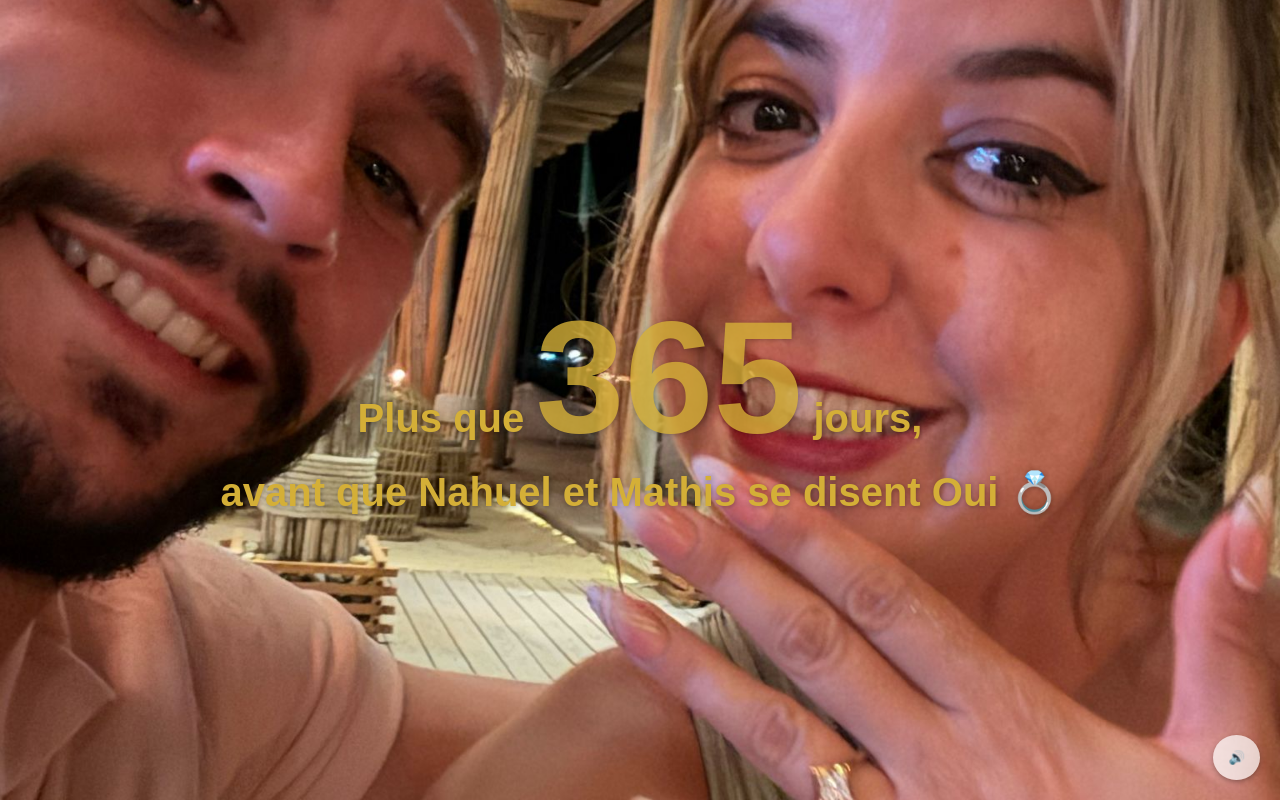
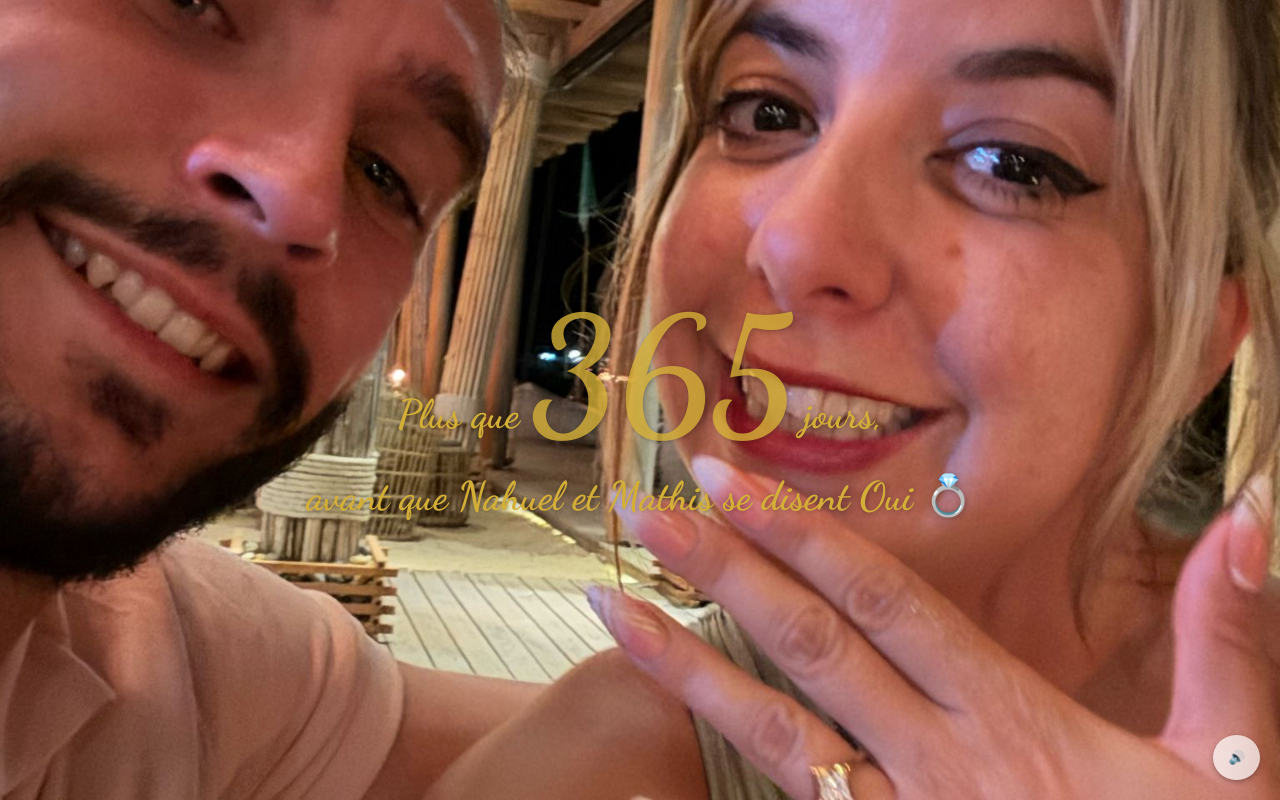
Before and after one commit to wondermum/compte-a-rebours-nahuel-mathis, a plain HTML site: page index.html in a window 1280 px wide. Drawn offline with Linux system fonts and the light colour scheme.

Commit message:
mise à jour police

```diff
--- a/index.html
+++ b/index.html
@@ -3,12 +3,13 @@
 <head>
     <meta charset="UTF-8">
     <meta name="viewport" content="width=device-width, initial-scale=1.0">
+    <link href="https://fonts.googleapis.com/css2?family=Dancing+Script:wght@400;700&display=swap" rel="stylesheet">
     <title>Compte à rebours - Nahuel & Mathis</title>
     <style>
         body {
             margin: 0;
             padding: 0;
-            font-family: 'Arial', sans-serif;
+            font-family: 'Dancing Script', cursive;
             background: #f5f1e6 url('demande.jpeg') no-repeat center center fixed;
             background-size: cover;
             display: flex;
```
